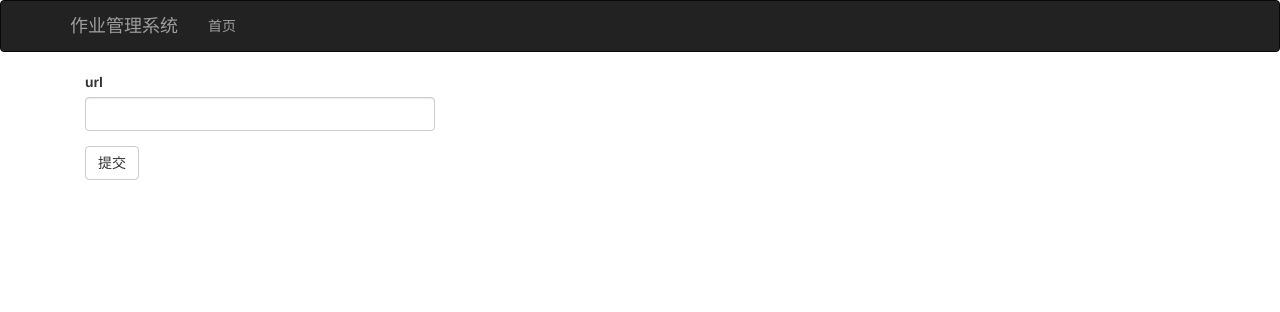
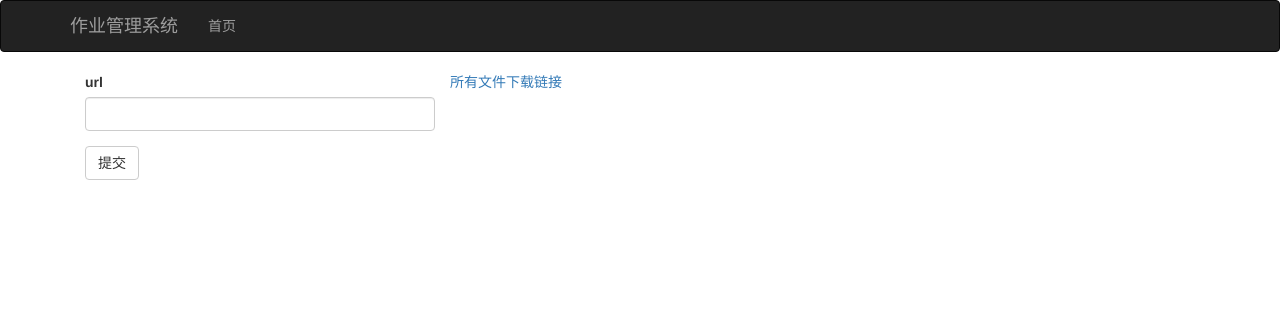
Before and after one commit to sBobHuang/HomeworkManage, a Flask app: page /download in a window 1280 px wide. Shown: the top 312 px of the page. Run offline with Flask 2, Linux system fonts and the light colour scheme; parts of the project's set-up code (start-up, migrations or seed data) failed here and were passed over; some libraries are stand-ins or nearby versions.

Commit message:
离线下载

```diff
--- a/app/main/forms.py
+++ b/app/main/forms.py
@@ -34,4 +34,5 @@ class CalculatorForm(FlaskForm):
 
 class DownloadForm(FlaskForm):
     url = StringField('url', validators=[DataRequired(), Length(1, 200)])
+    download_id = None
     submit = SubmitField('提交')
--- a/app/main/views.py
+++ b/app/main/views.py
@@ -202,10 +202,14 @@ def download():
                 file_name=os.path.join(file_dir, filename)
             )
             db.session.add(fileRecord)
+            db.session.commit()
+            form.download_id = FileRecord.id
             flash(f'下载完成，文件名为{filename}')
         else:
             flash('下载失败')
-    return render_template('download.html', form=form)
+    return render_template('download.html',
+                           form=form)
+
 
 
 def get_last_file(file_dir):
--- a/app/templates/download.html
+++ b/app/templates/download.html
@@ -4,6 +4,10 @@
 {% block title %}离线下载{% endblock %}
 
 {% block page_content %}
+    <a {{ url_for('auth.file_download') }}>所有文件下载链接 </a>
+    {% if form.download_id %}
+        <a href='/exportOneHomeWork/{{form.download_id }}' target="_blank">下载刚上传的文件</a>
+    {% endif %}
     <div class="col-md-4">
         {{ wtf.quick_form(form) }}
     </div>
```
